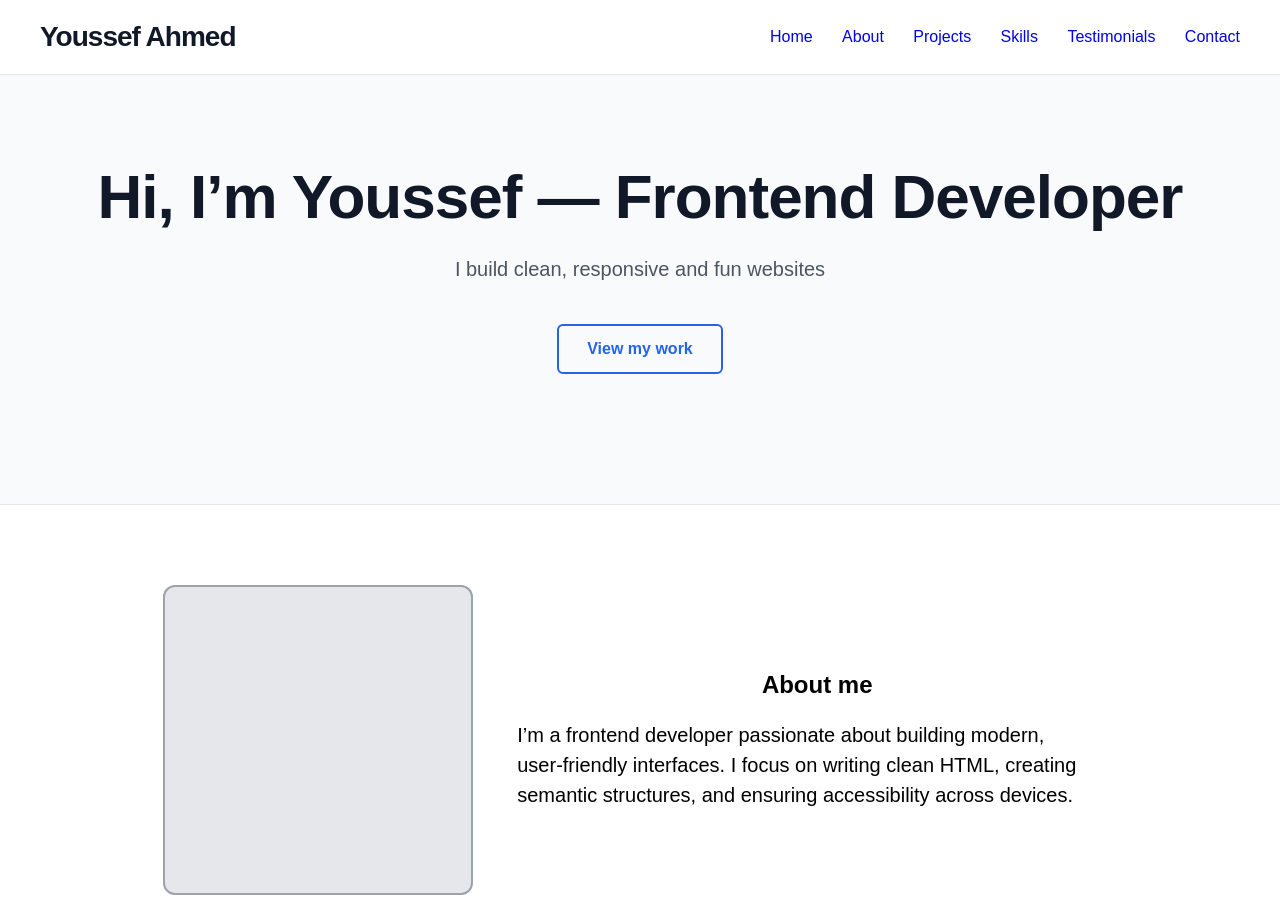
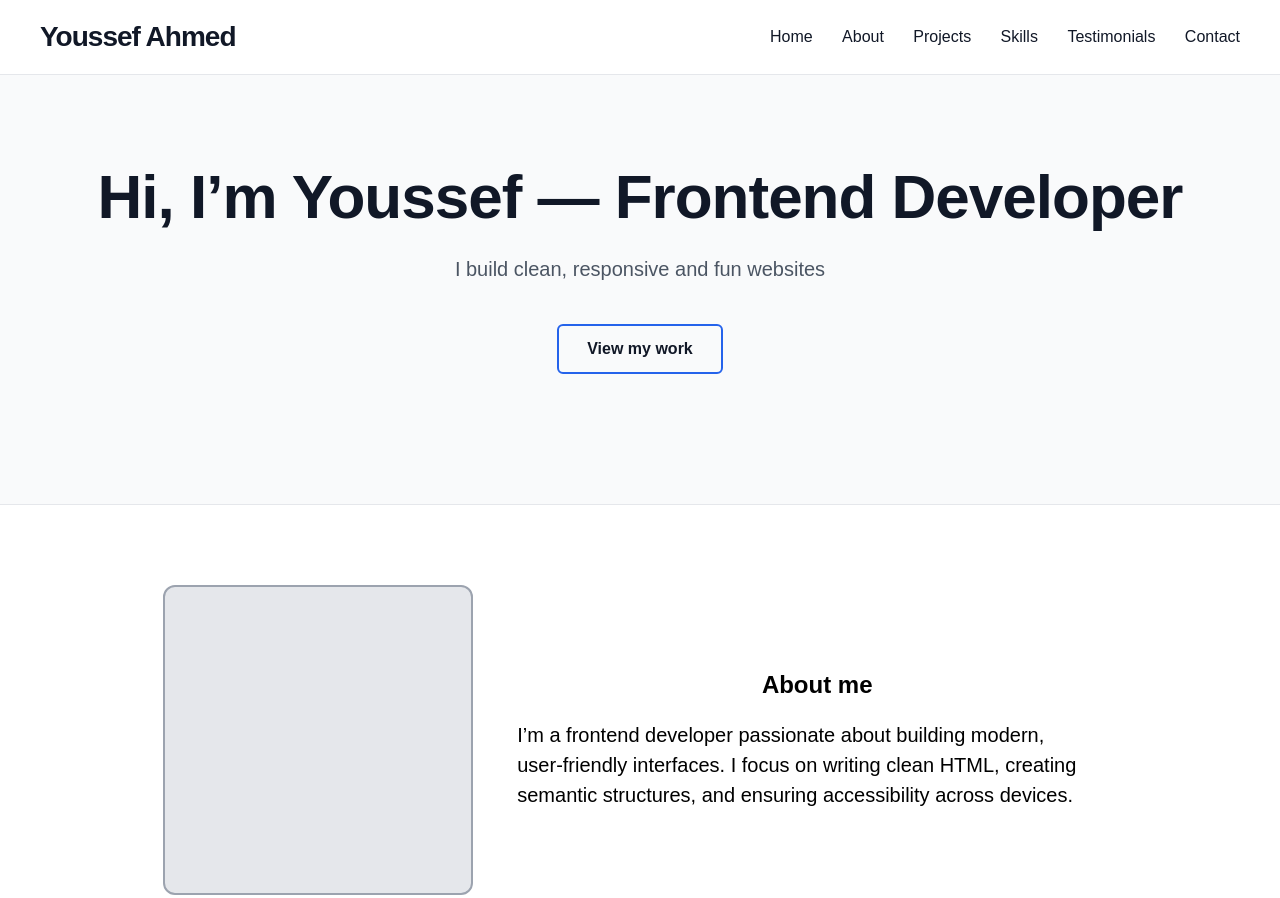
Before and after one commit to youssefahmedrezk/html-portfolio-v2, a plain HTML site: page index.html in a window 1280 px wide. Shown: the top 898 px of the page. Drawn offline with Linux system fonts and the light colour scheme.

Commit message:
Update style.css

```diff
--- a/style.css
+++ b/style.css
@@ -27,6 +27,7 @@ nav ul{
 }
 a:link , a:visited{
     text-decoration: none;
+    color: #111827;
 }
 a:hover , a:active{
     color: #2563EB;
```
